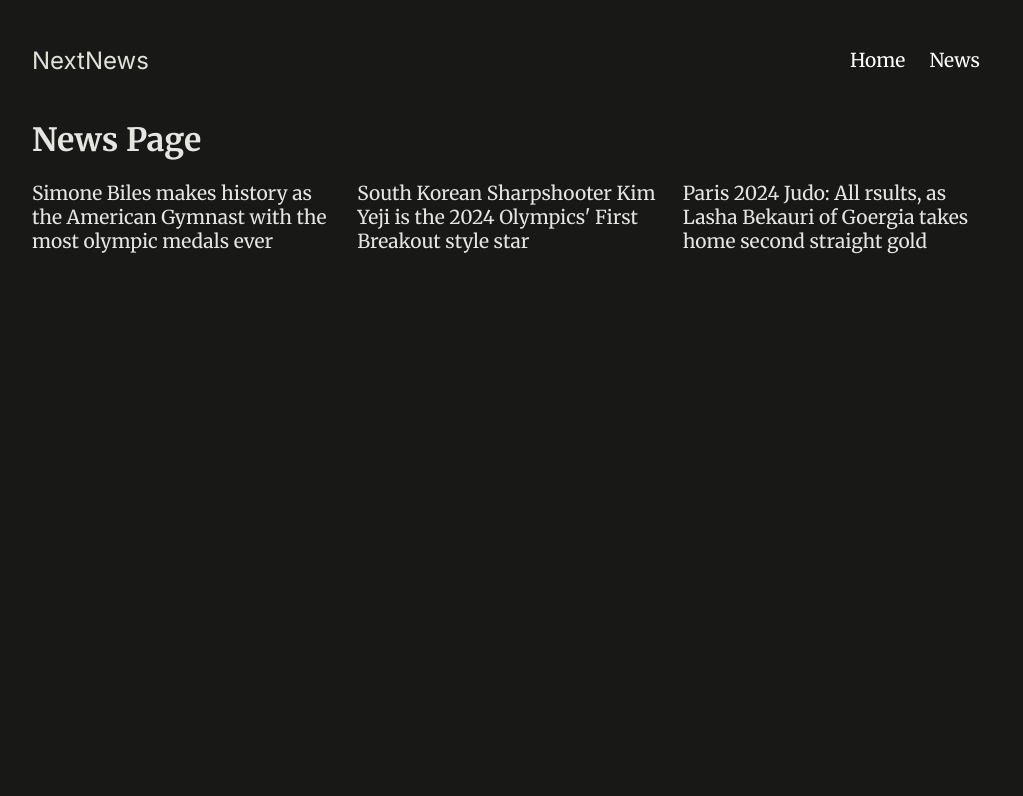
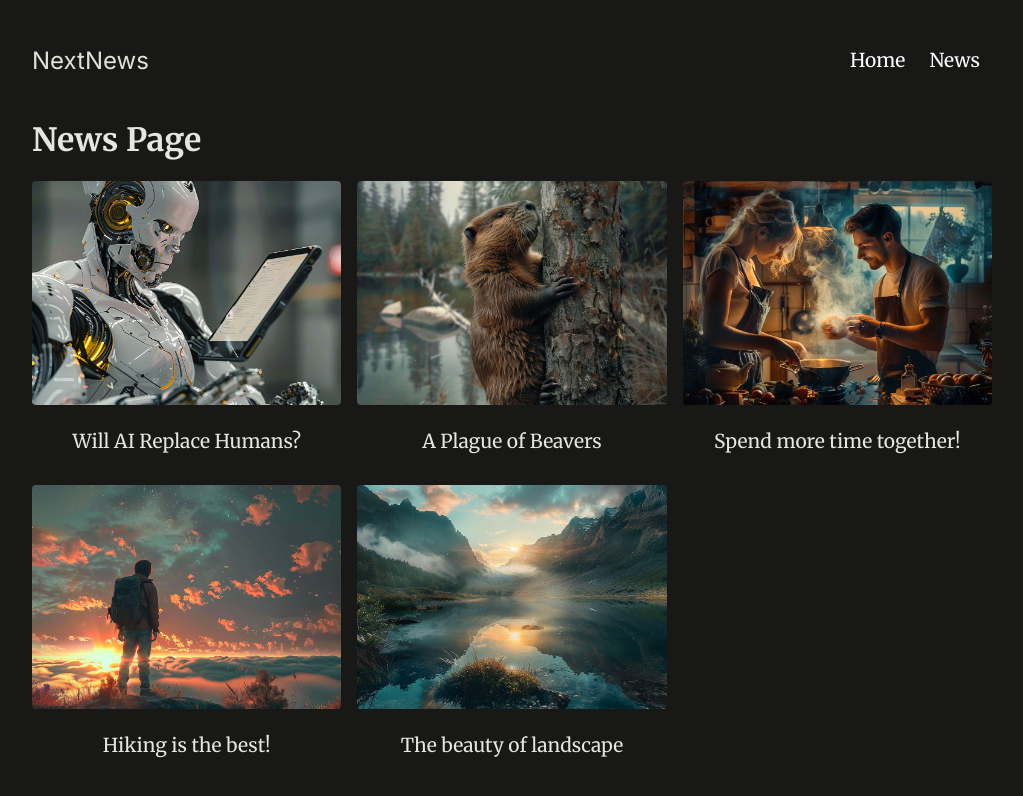
Before and after one commit to WesloTheWeb/demo-next-news, a Next.js app: page /news in a window 1280 px wide. Shown: the top 796 px of the page, without its empty margins (128-1151 px from the left). Built offline with nearby package versions, Linux system fonts and the light colour scheme.

Commit message:
sync dynamic article and content to individual pages

```diff
--- a/app/news/page.js
+++ b/app/news/page.js
@@ -1,30 +1,18 @@
 import Link from 'next/link';
+import { DUMMY_NEWS } from '@/dummy-news';
 
-const NewsPage = (props) => {
-    const articles = [
-        {
-            title: 'Simone Biles makes history as the American Gymnast with the most olympic medals ever',
-            href: '1'
-        },
-        {
-            title: `South Korean Sharpshooter Kim Yeji is the 2024 Olympics' First Breakout style star`,
-            href: '2'
-        },
-        {
-            title: 'Paris 2024 Judo: All rsults, as Lasha Bekauri of Goergia takes home second straight gold',
-            href: '3'
-        }
-    ];
+const NewsPage = () => {
 
     return (
         <>
             <h1>News Page</h1>
             <ul className='news-list'>
-                {articles.map((newsArticle) => {
+                {DUMMY_NEWS.map((newsItem) => {
                     return (
-                        <li key={newsArticle.title}>
-                            <Link href={`news/${newsArticle.href}`}>
-                                {newsArticle.title}
+                        <li key={newsItem.id}>
+                            <Link href={`news/${newsItem.slug}`}>
+                                <img src={`/images/news/${newsItem.image}`} alt={newsItem.title} />
+                                <span>{newsItem.title}</span>
                             </Link>
                         </li>
                     )
```
Also changed, not shown: app/news/[id]/page.jsx (deleted, +0 -12 lines), app/news/[slug]/page.jsx (added, +25 -0 lines), 1 other file (tests, documents, lock files or other folders).
